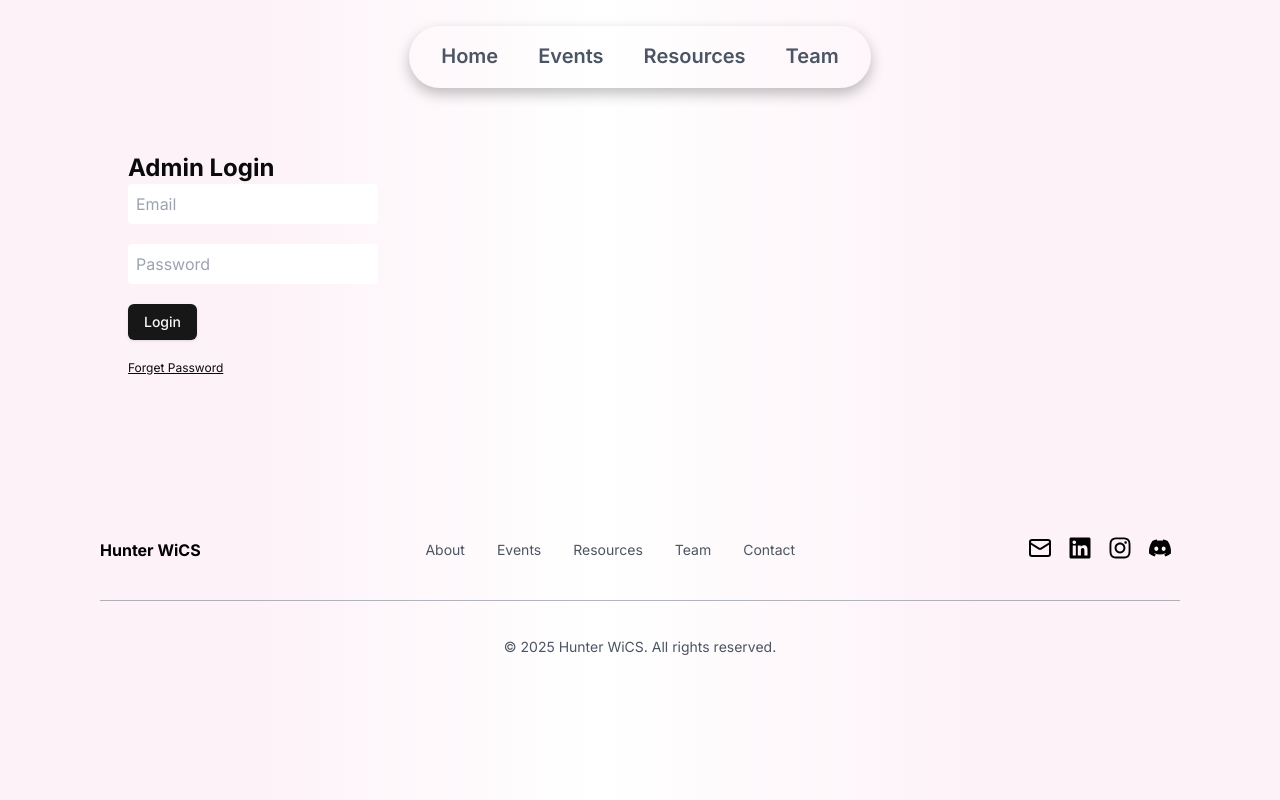
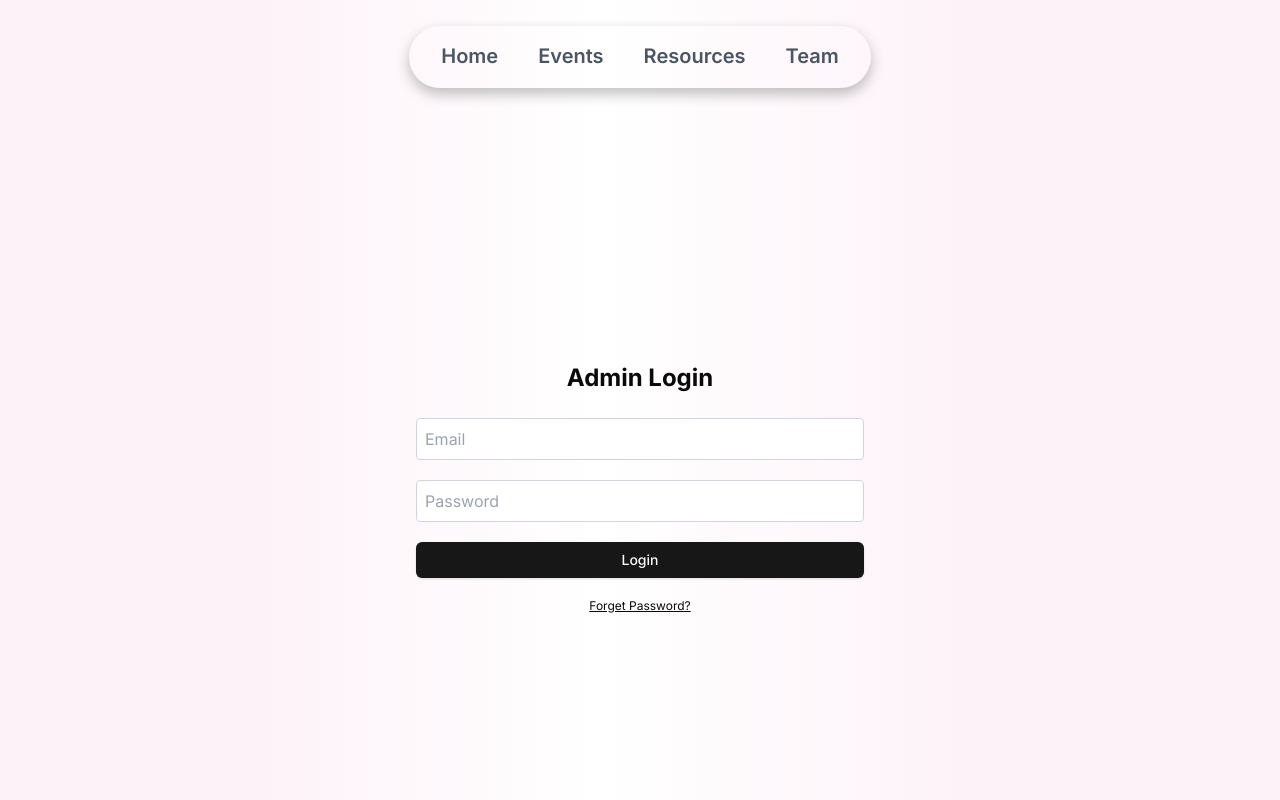
Before and after one commit to ynaloisp/wics-website, a Next.js app: page /login in a window 1280 px wide. Shown: the top 800 px of the page. Built offline with nearby package versions, Linux system fonts and the light colour scheme; no server answers.

Commit message:
Feature: Add logout functionality and center login UI

```diff
--- a/src/app/(root)/events/[slug]/test.tsx
+++ b/src/app/(root)/events/[slug]/test.tsx
@@ -1,5 +1,3 @@
-import { time } from "console";
-
 export const blogPosts = [
   {
     id: 1,
--- a/src/app/(root)/login/page.tsx
+++ b/src/app/(root)/login/page.tsx
@@ -1,7 +1,9 @@
 "use client";
-import { FormEvent, useState } from "react";
+import { FormEvent, useState, useEffect } from "react";
 import {
   signInWithEmailAndPassword,
+  onAuthStateChanged,
+  signOut,
 } from "firebase/auth";
 import { useRouter } from "next/navigation";
 import { auth } from "../../../firebase";
@@ -11,12 +13,24 @@ export default function Login() {
   const [email, setEmail] = useState("");
   const [password, setPassword] = useState("");
   const [error, setError] = useState("");
+  const [currentUser, setCurrentUser] = useState<any>(null);
   const router = useRouter();
 
-  const handleLogin = async (e : FormEvent<HTMLFormElement>) => {
+  useEffect(() => {
+    const unsubscribe = onAuthStateChanged(auth, (user) => {
+      setCurrentUser(user);
+    });
+    return () => unsubscribe();
+  }, []);
+
+  const handleLogin = async (e: FormEvent<HTMLFormElement>) => {
     e.preventDefault();
     try {
-      const userCredential = await signInWithEmailAndPassword(auth, email, password);
+      const userCredential = await signInWithEmailAndPassword(
+        auth,
+        email,
+        password
+      );
       const currentUser = userCredential.user;
       await currentUser.reload();
 
@@ -32,16 +46,33 @@ export default function Login() {
   };
 
   return (
-    <div className="font-inter ml-[10%] mr-[10%] mt-[5%] mb-[10%]">
-      <h2 className="font-bold text-2xl">Admin Login</h2>
-      <form onSubmit={handleLogin} className="flex flex-col space-y-5 w-fit">
+    <div className="min-h-screen flex items-center justify-center font-inter px-4">
+      <div className="w-full max-w-md space-y-6">
+        <h2 className="font-bold text-2xl text-center">Admin Login</h2>
+
+        {currentUser && (
+          <div className="mb-4 p-2 bg-green-100 rounded text-center">
+            You are already logged in as {currentUser.email}.
+            <Button
+              className="ml-2"
+              onClick={async () => {
+                await signOut(auth);
+                setCurrentUser(null);
+              }}
+            >
+              Logout
+            </Button>
+          </div>
+        )}
+
+        <form onSubmit={handleLogin} className="flex flex-col space-y-5">
           <input
             type="email"
             placeholder="Email"
             value={email}
             onChange={(e) => setEmail(e.target.value)}
             required
-          className="p-2 rounded-sm"
+            className="p-2 rounded-sm border border-gray-300 focus:outline-none focus:ring-2 focus:ring-blue-400"
           />
           <input
             type="password"
@@ -49,21 +80,23 @@ export default function Login() {
             value={password}
             onChange={(e) => setPassword(e.target.value)}
             required
-          className="p-2 rounded-sm"
+            className="p-2 rounded-sm border border-gray-300 focus:outline-none focus:ring-2 focus:ring-blue-400"
           />
-        <Button type="submit" className="w-fit">
+          <Button type="submit" className="w-full">
             Login
           </Button>
           <p
-          className="w-fit text-xs underline"
+            className="text-xs underline text-center cursor-pointer"
             onClick={() => {
               router.push("/forgetPassword");
             }}
           >
-          Forget Password
+            Forget Password?
           </p>
         </form>
-      {error && <p style={{ color: "red" }}>{error}</p>}
+
+        {error && <p className="text-red-500 text-sm text-center">{error}</p>}
+      </div>
     </div>
   );
 }
```
Also changed, not shown: 2 other files (tests, documents, lock files or other folders). Lines whose indentation alone changed are shown as unchanged.
